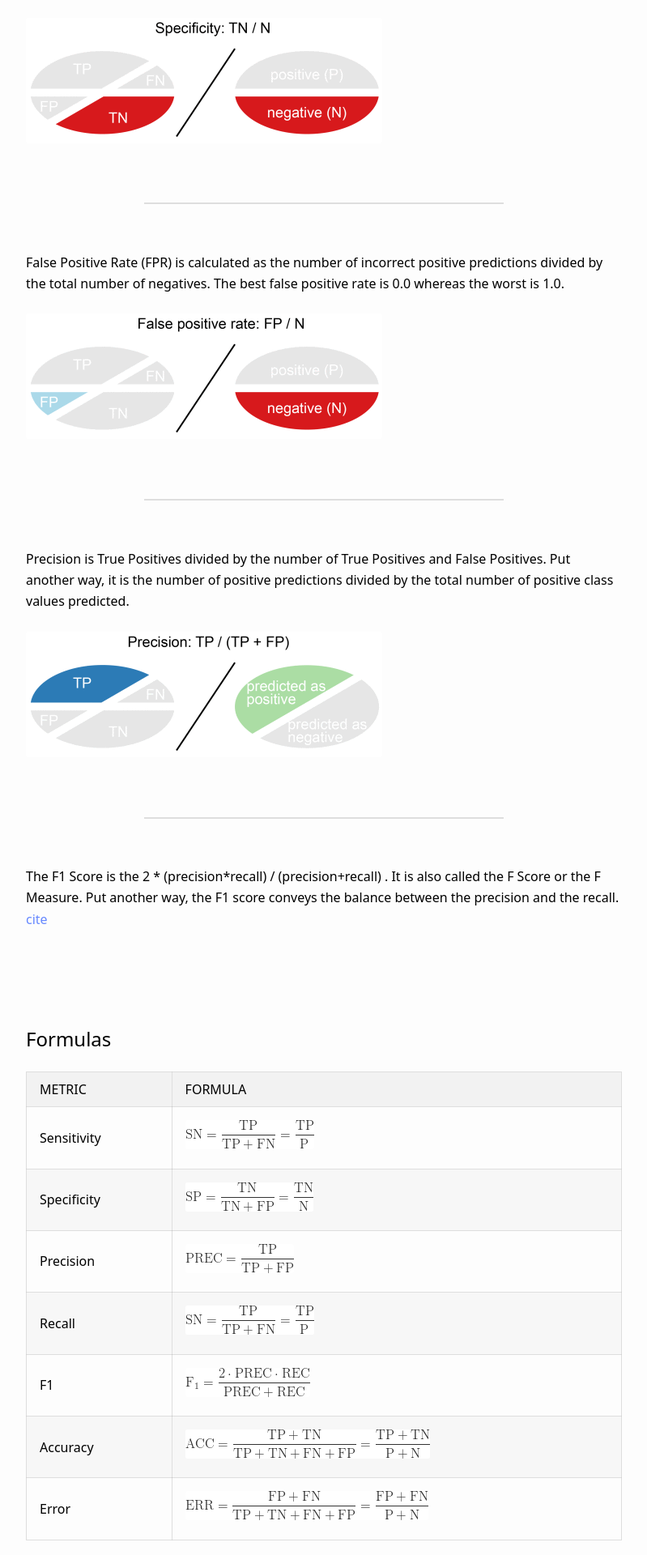
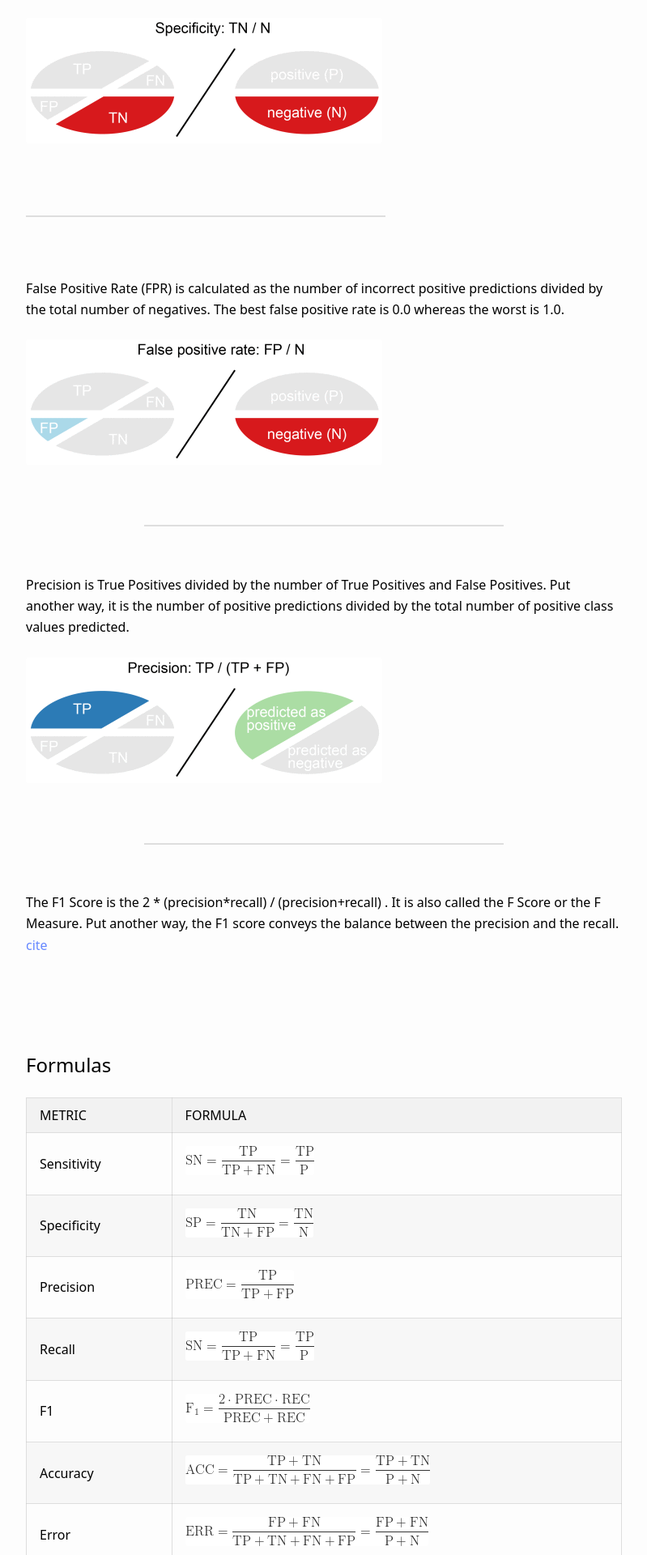
Before and after one commit to Nonprofit-Open-Data-Collective/machine_learning_mission_codes, a Jekyll site: the page built from docs/accuracy.md, in a window 1280 px wide. Shown: the part 2040-3960 px from the top of the page at 81% size, without its empty margins (240-1039 px from the left). Built offline with Jekyll 4.4.1, drawn with Linux system fonts in a browser that asks for light colours.

Commit message:
Update accuracy.md

```diff
--- a/docs/accuracy.md
+++ b/docs/accuracy.md
@@ -55,7 +55,7 @@ Takaya Saito and Marc Rehmsmeier have developed a great website explaining some
 ![](../assets/images/specificity.png)
 
 <br>
-<hr style="width:60%; text-align:left; margin: 0 auto;" >
+<hr style="width:60%; text-align:left;" >
 <br>
 
 
```
